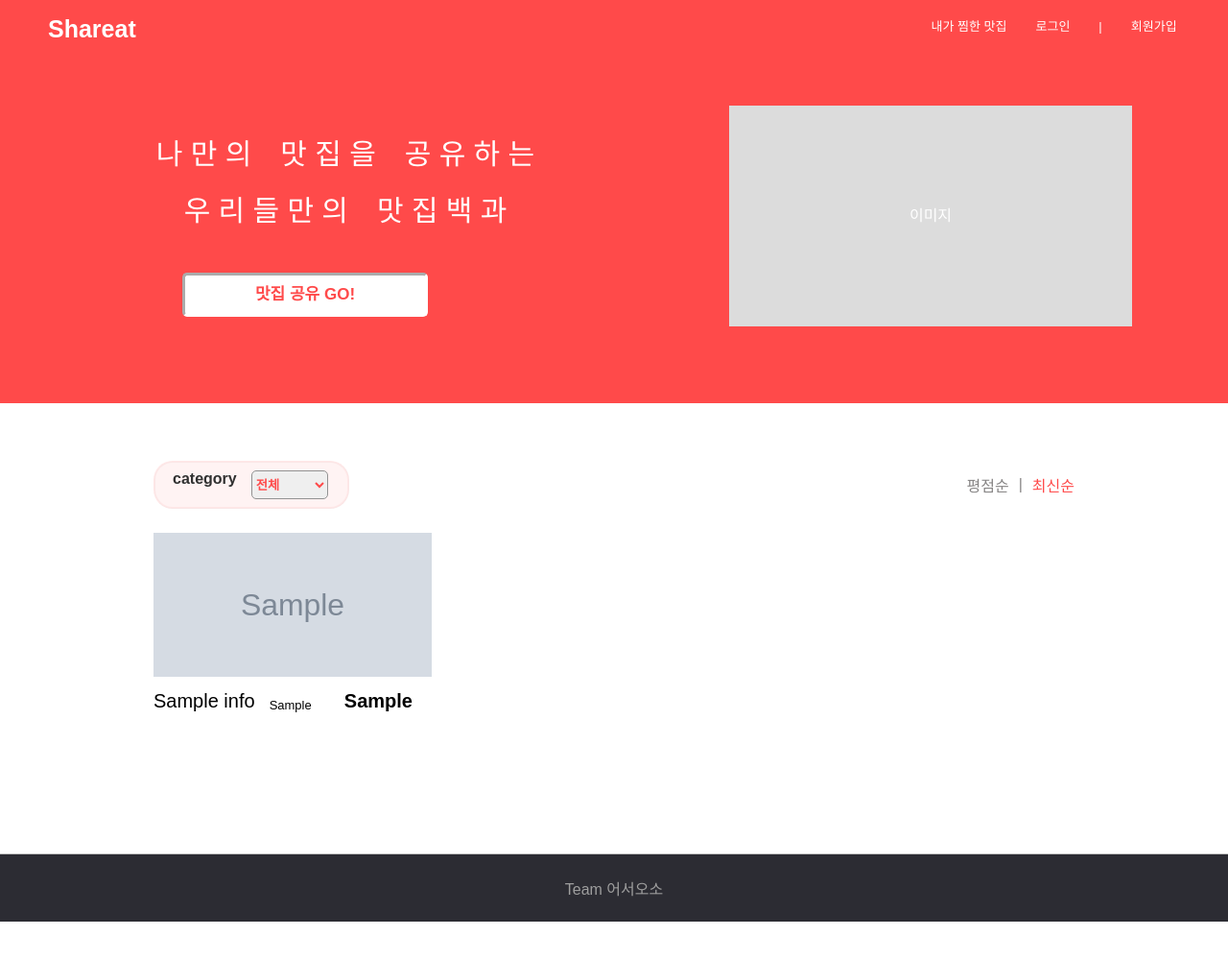
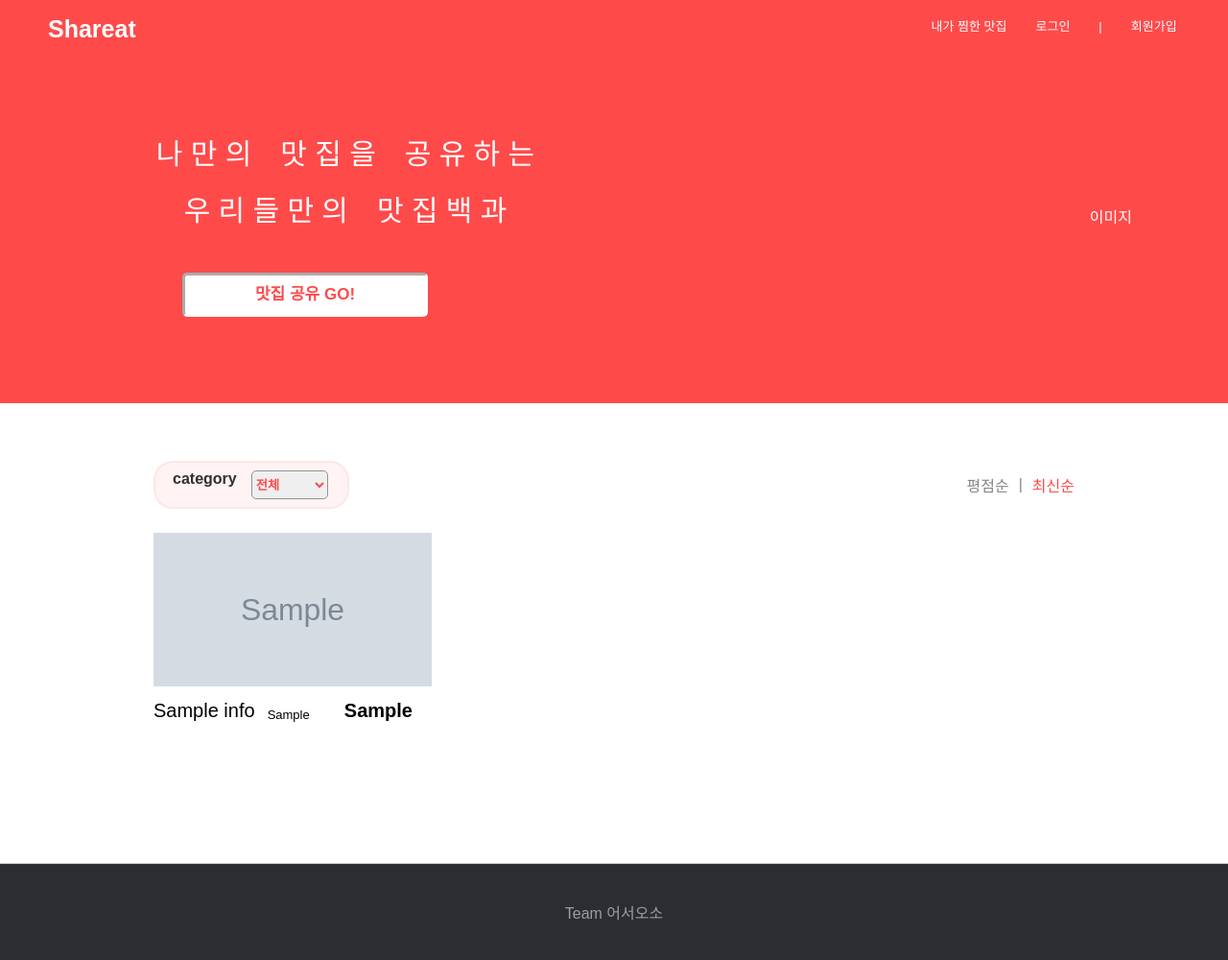
Before and after one commit to sohyu-na/shareat, a Flask app: template templates/index.html in a window 1280 px wide. Shown: the whole page at 96% size. Before the commit the page ends 960 px from the top, so only its background shows below. Run offline with Flask 2, Linux system fonts and the light colour scheme; the template is opened without the code that fills it: most values are stand-ins (such as "Sample title", 1, 10 or a date in 2020); grey boxes marked "Sample" are stand-in pictures; some libraries are stand-ins or nearby versions.

Commit message:
스타일링 수정

```diff
--- a/static/css/mainHome.css
+++ b/static/css/mainHome.css
@@ -83,12 +83,13 @@ header{
   margin-right: 20px;
 }
 
-#header-right-side .temp {
-  background-color: rgb(220,220,220);
-  width: 420px;
-  height: 230px;
+#header-right-side .slide {
+  /* background-color: rgb(220,220,220); */
+  width: 450px;
+  height: 260px;
   text-align: center;
   line-height : 230px;
+  border-radius: 3px;
 }
 
 #slogan{
@@ -218,7 +219,7 @@ main nav{
 }
 
 #category-selectbox option{
-  color: #4d4d4d89;
+  color: #515050d5;
 }
 
 #btn-select-sort{
@@ -340,13 +341,15 @@ figure{
 
 figure .temp{
   width:290px;
-  height:150px;
-  background-color: rgb(220,220,220);
+  height:160px;
+  /* background-color: rgb(220,220,220); */
   text-align: center;
   line-height : 150px;
 }
 
 figcaption{
+  position: relative;
+  width:290px;
   display: flex;
   align-items: flex-end;
   margin-top: 10px;
@@ -354,9 +357,10 @@ figcaption{
 }
 
 .restaurant-name{
-  margin-right: 15px;
+  max-width: 70%;
+  margin-right: 13px;
   font-size: 20px;
-  white-space : nowrap;
+  word-wrap: break-word;
 }
 
 .restaurant-category{
@@ -365,10 +369,11 @@ figcaption{
 }
 
 .restaurant-point{
+  position: absolute;
+  right: 0px;
   margin-right: 20px;
   font-size: 20px;
   font-weight: bold;
-  width: 100%;
   text-align: end;
 }
 
@@ -445,7 +450,7 @@ footer{
   display: flex;
   justify-content: center;
   align-items: center;
-  height:70px;
+  height:100px;
   /* background-color: #fafafa99; */
   background-color: #2c2c33;
   border-top: 0.5px solid #c4c4c4;
```
